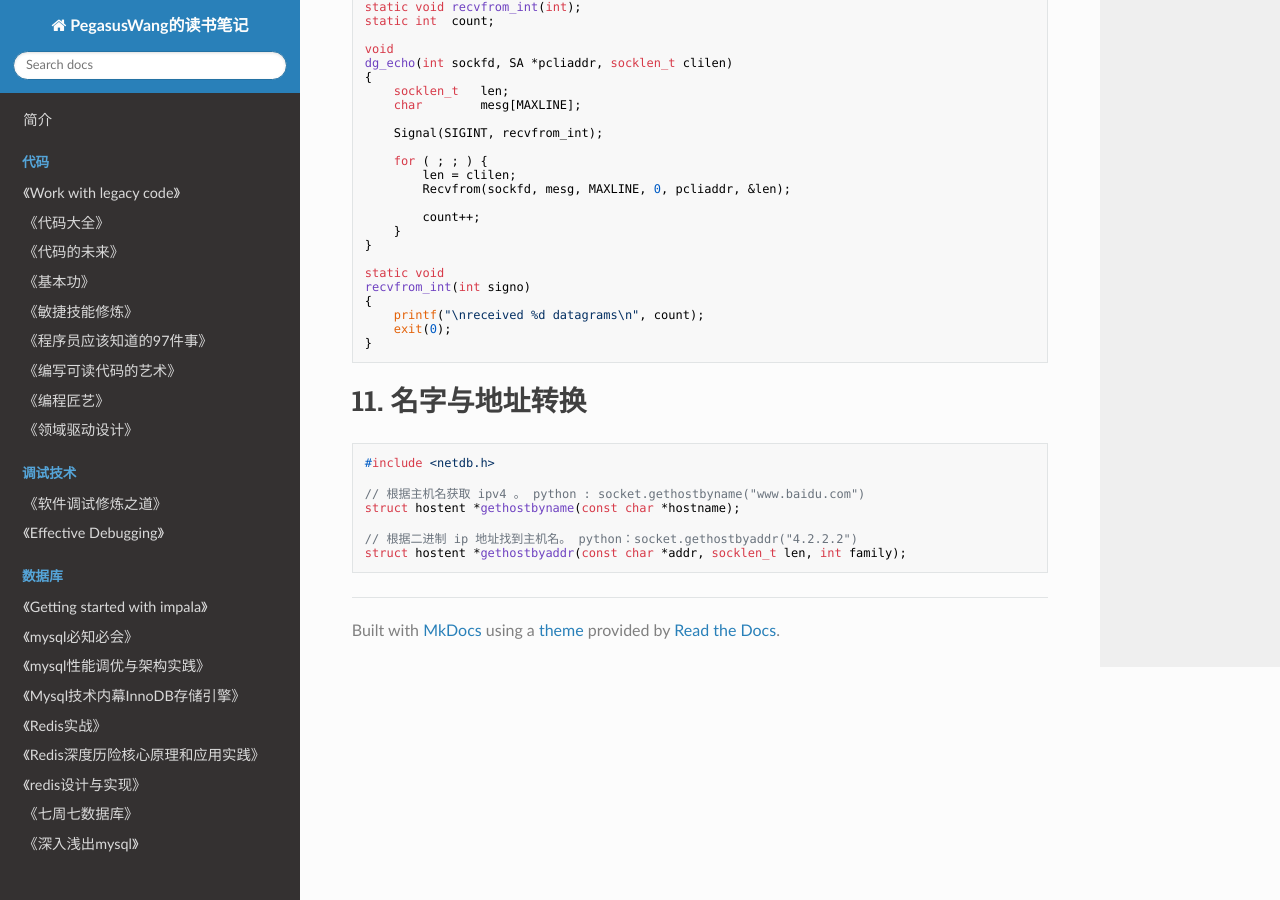
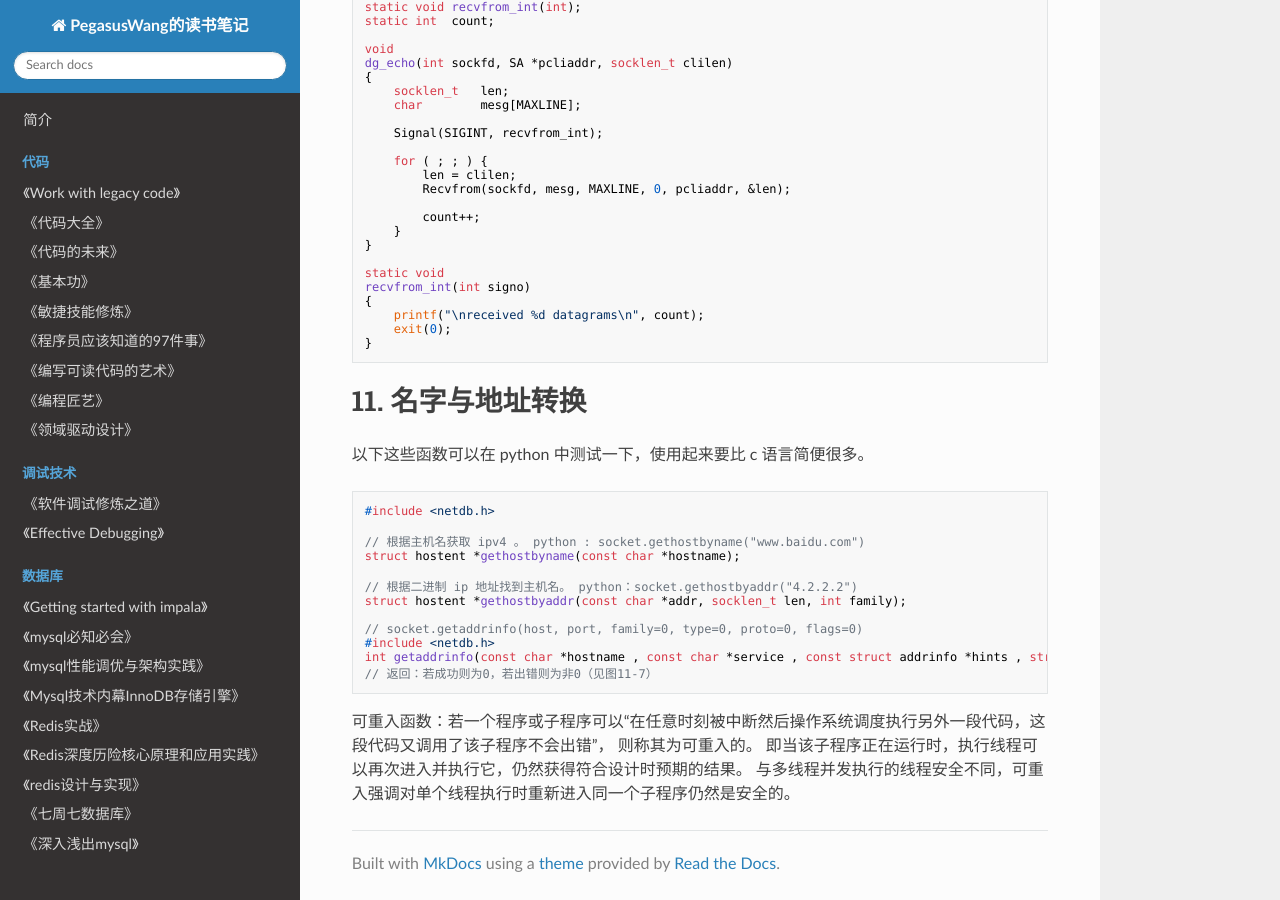
Before and after one commit to PegasusWang/booknotes, an MkDocs documentation site: the page built from docs/unix_linux/unix网络编程卷一.md, in a window 1280 px wide and 900 px high, scrolled down 7063 px. Built offline with MkDocs 1.6.1, drawn with Linux system fonts in a browser that asks for light colours; nearby versions of some CDN libraries; old or Windows-style settings are respelled for this version of MkDocs.

Commit message:
unp:可重入函数

````diff
--- a/docs/unix_linux/unix网络编程卷一.md
+++ b/docs/unix_linux/unix网络编程卷一.md
@@ -502,6 +502,8 @@ recvfrom_int(int signo)
 
 # 11. 名字与地址转换
 
+以下这些函数可以在 python 中测试一下，使用起来要比 c 语言简便很多。
+
 ```c
 #include <netdb.h>
 
@@ -510,4 +512,13 @@ struct hostent *gethostbyname(const char *hostname);
 
 // 根据二进制 ip 地址找到主机名。 python：socket.gethostbyaddr("4.2.2.2")
 struct hostent *gethostbyaddr(const char *addr, socklen_t len, int family);
+
+// socket.getaddrinfo(host, port, family=0, type=0, proto=0, flags=0)
+#include <netdb.h>
+int getaddrinfo(const char *hostname , const char *service , const struct addrinfo *hints , struct addrinfo **result );
+// 返回：若成功则为0，若出错则为非0（见图11-7）
 ```
+
+可重入函数：若一个程序或子程序可以“在任意时刻被中断然后操作系统调度执行另外一段代码，这段代码又调用了该子程序不会出错”，
+则称其为可重入的。 即当该子程序正在运行时，执行线程可以再次进入并执行它，仍然获得符合设计时预期的结果。
+与多线程并发执行的线程安全不同，可重入强调对单个线程执行时重新进入同一个子程序仍然是安全的。
````
